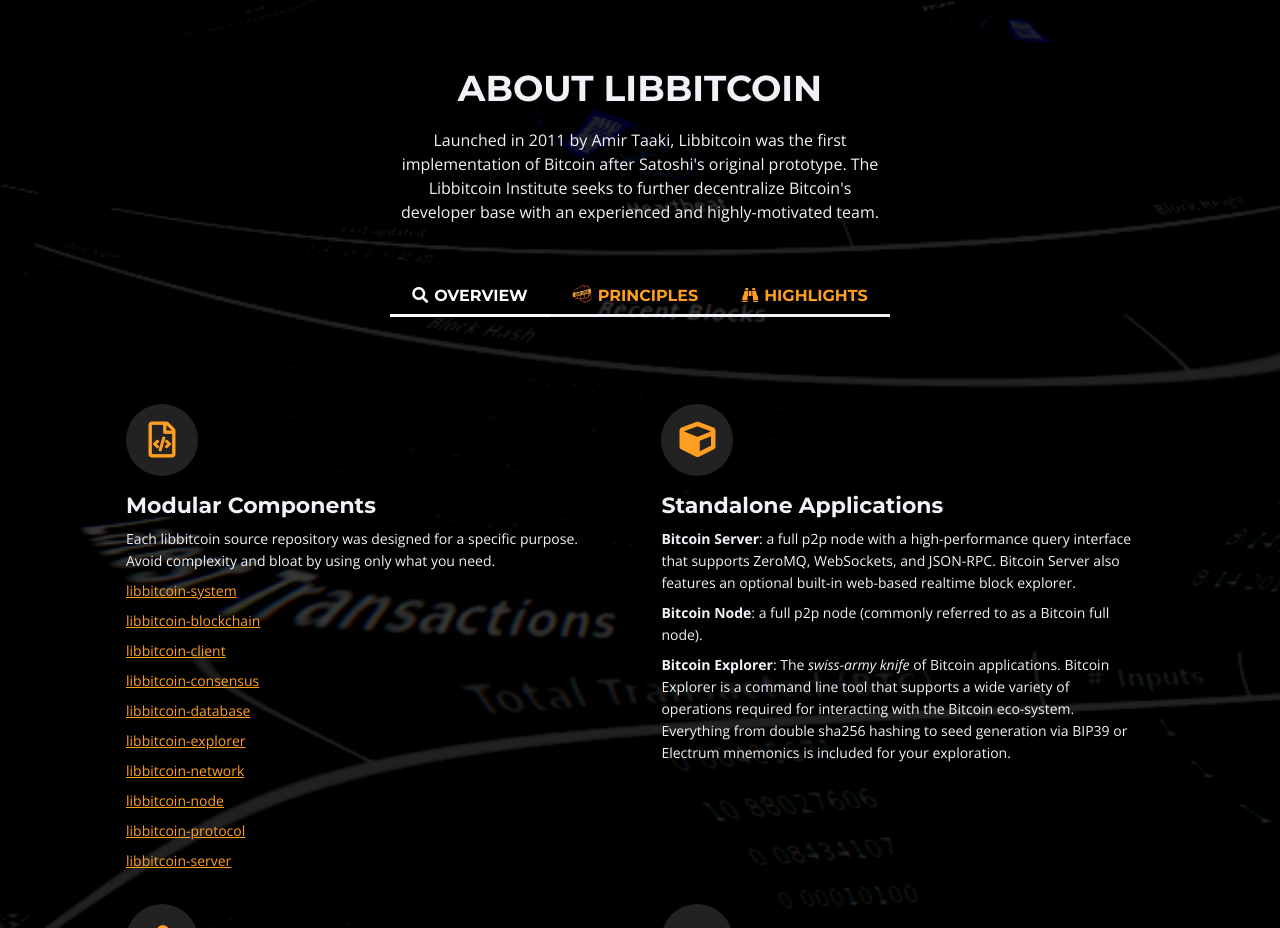
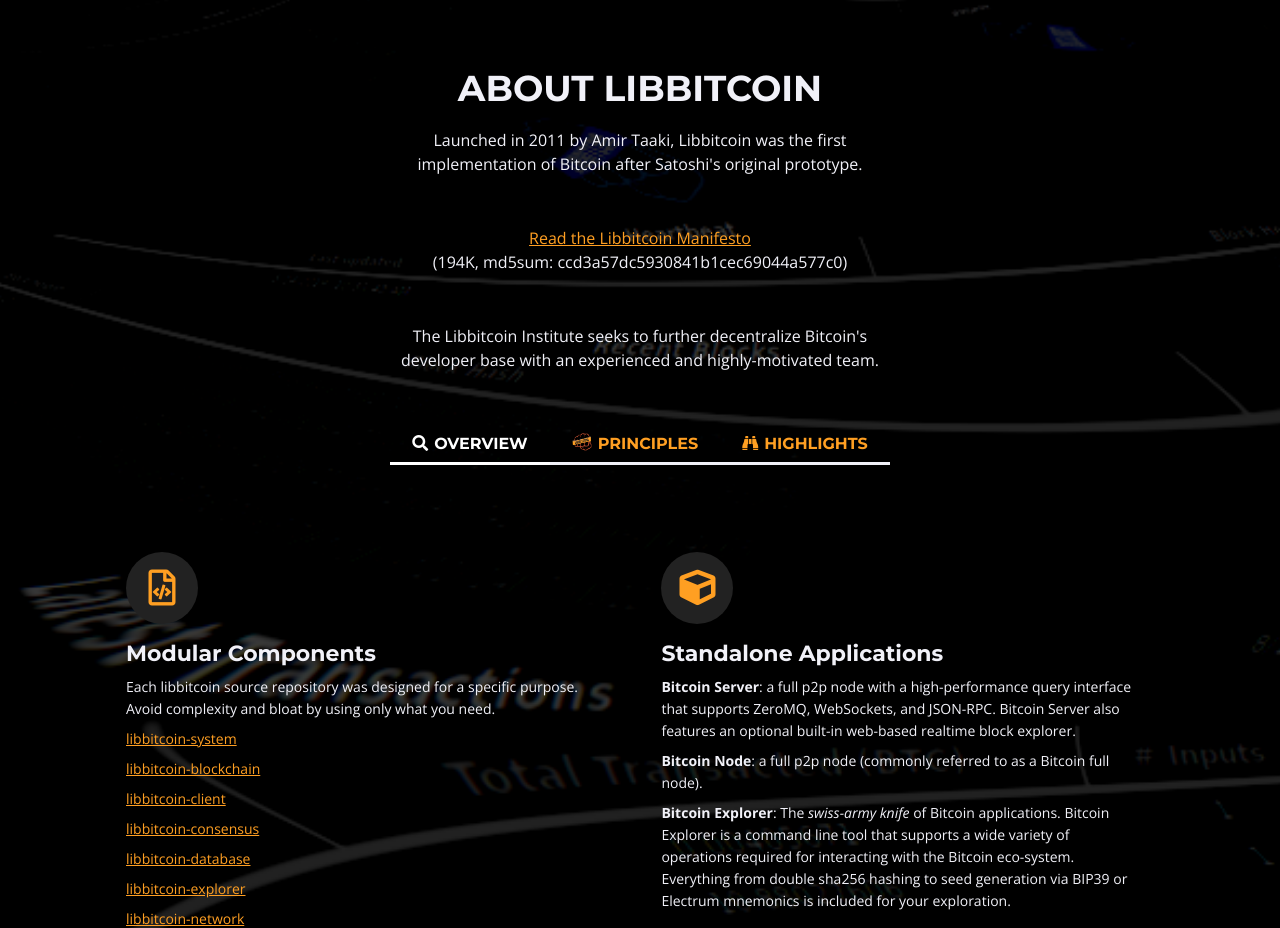
Before and after one commit to evoskuil/libbitcoininstitute.github.io, a plain HTML site: page index.html in a window 1280 px wide. Shown: the part 1458-2386 px from the top of the page. Drawn offline with nearby package versions, Linux system fonts and the light colour scheme; no server answers.

Commit message:
Add link to libbitcoin manifesto.

```diff
--- a/index.html
+++ b/index.html
@@ -218,7 +218,11 @@
             <div class="row">
                 <div class="col-lg-12">
                     <h2>ABOUT LIBBITCOIN</h2>
-                    <div class="p-heading p-large">Launched in 2011 by Amir Taaki, Libbitcoin was the first implementation of Bitcoin after Satoshi's original prototype.  The Libbitcoin Institute seeks to further decentralize Bitcoin's developer base with an experienced and highly-motivated team.</div>
+                    <div class="p-heading p-large">Launched in 2011 by Amir Taaki, Libbitcoin was the first implementation of Bitcoin after Satoshi's original prototype.</div>
+                    <div class="p-heading p-large"><a class="turquoise" href="assets/libbitcoin-manifesto.pdf">Read the Libbitcoin Manifesto</a>
+                        <br>(194K, md5sum: ccd3a57dc5930841b1cec69044a577c0)
+                    </div>
+                    <div class="p-heading p-large">The Libbitcoin Institute seeks to further decentralize Bitcoin's developer base with an experienced and highly-motivated team.</div>
                 </div> <!-- end of col -->
             </div> <!-- end of row -->
 
```
Also changed, not shown: 1 other file.
